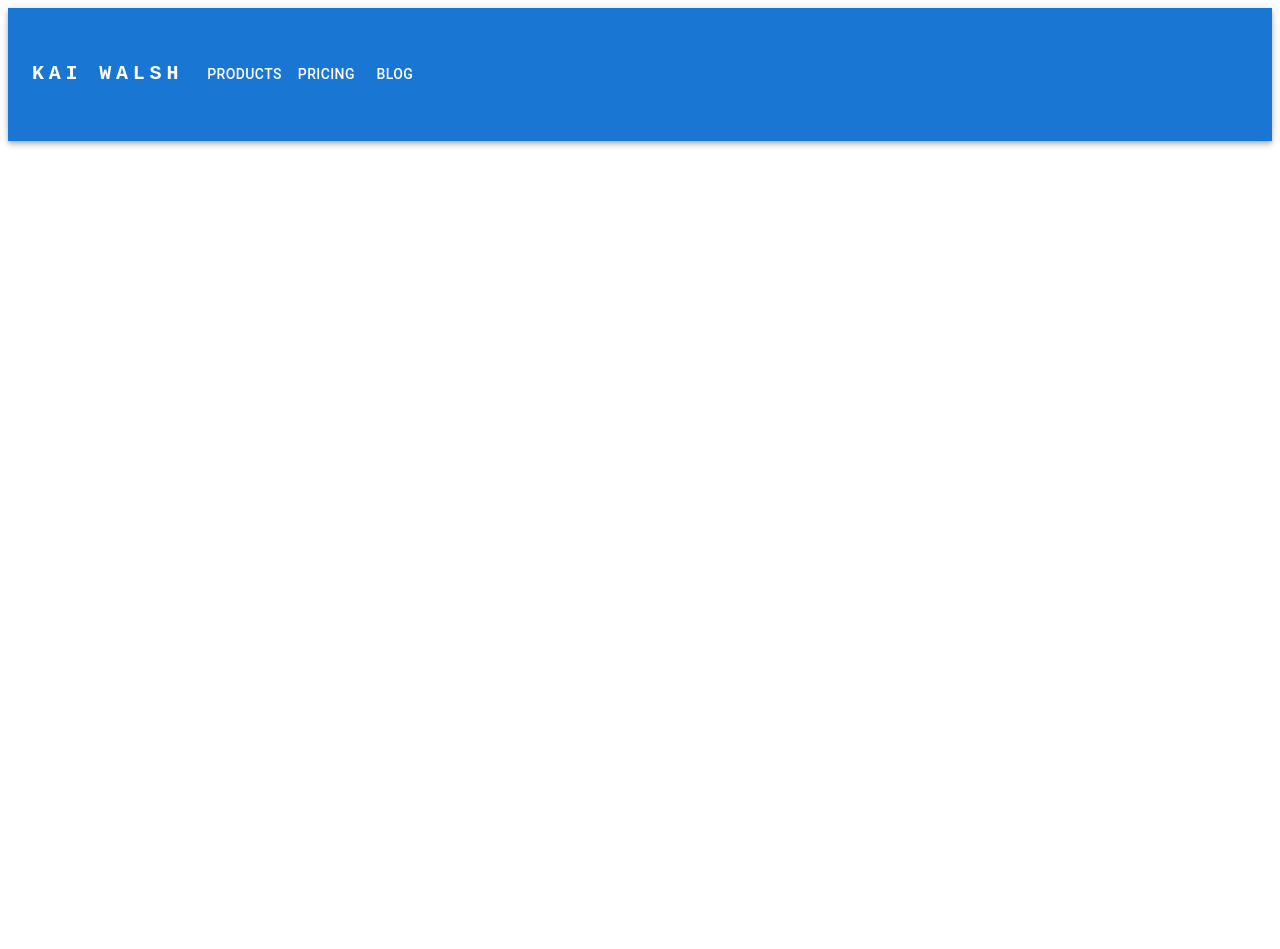
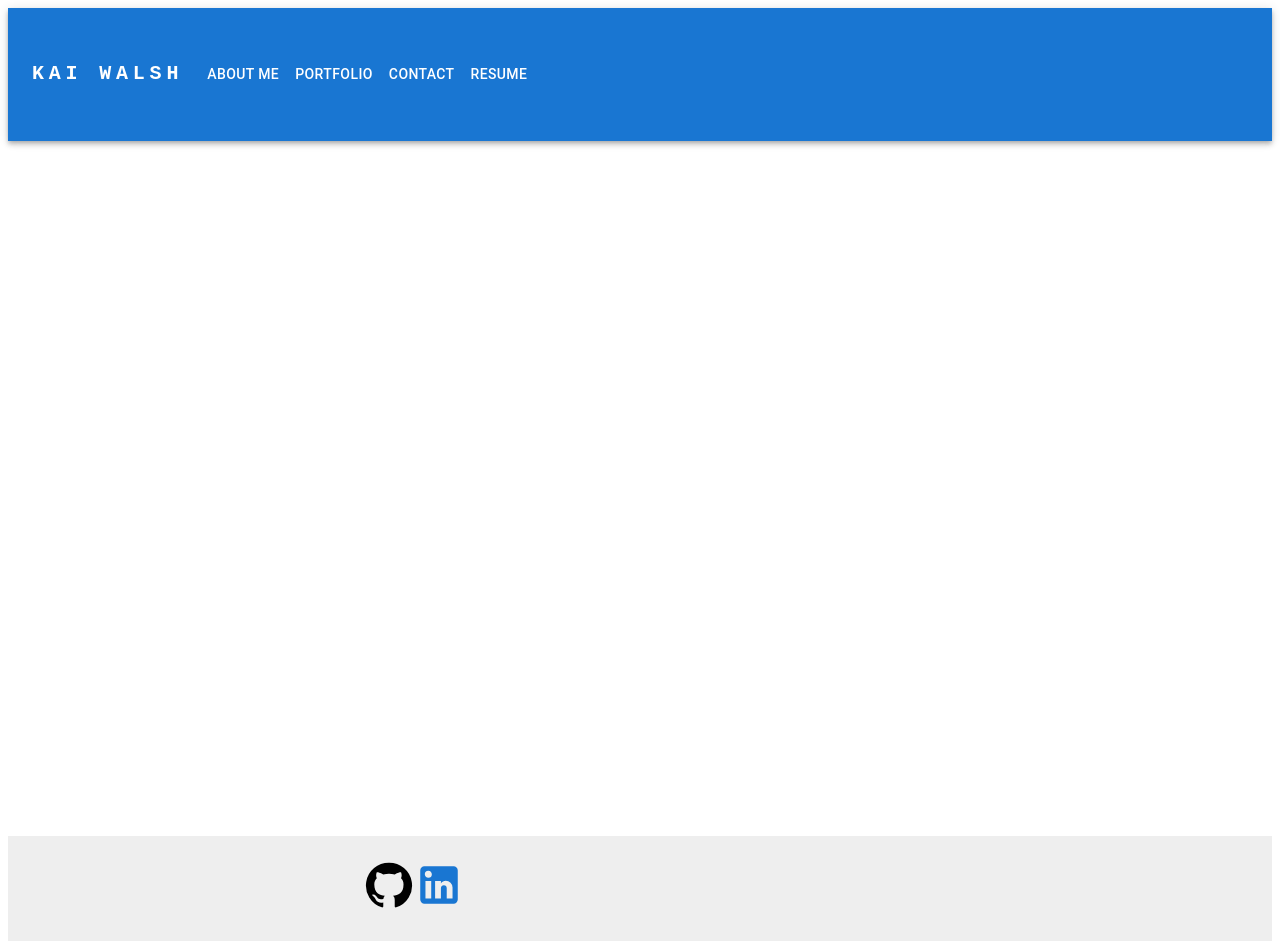
Before and after one commit to kaiwalsh1/react-portfolio, a React (Create React App) app: page / in a window 1280 px wide. Before the commit the page ends 800 px from the top, so only its background shows below. Built offline with nearby package versions, Linux system fonts and the light colour scheme.

Commit message:
created footer

```diff
--- a/src/App.js
+++ b/src/App.js
@@ -9,6 +9,8 @@ export const App = () => {
   return (
     <div>
       <Header/>
+
+      <Footer/>
     </div>
   );
 };
--- a/src/components/Footer.js
+++ b/src/components/Footer.js
@@ -1,5 +1,43 @@
+import GitHubIcon from '@mui/icons-material/GitHub';
+import LinkedInIcon from '@mui/icons-material/LinkedIn';
+import * as React from 'react';
+import Box from '@mui/material/Box';
+import Typography from '@mui/material/Typography';
+import Container from '@mui/material/Container';
+import Link from '@mui/material/Link';
+
 export const Footer = () => {
-
+    return (
+        <div>
+            <Box
+                sx={{
+                    display: 'flex',
+                    flexDirection: 'column',
+                    minHeight: '100vh',
+                }}
+            >
+                <Box
+                    component="footer"
+                    sx={{
+                        py: 3,
+                        px: 2,
+                        mt: 'auto',
+                        backgroundColor: (theme) =>
+                            theme.palette.mode === 'light'
+                                ? theme.palette.grey[200]
+                                : theme.palette.grey[800],
+                    }}
+                >
+                    <Container maxWidth="sm">
+                        <Typography>
+                            <GitHubIcon sx={{ fontSize: 50 }}  />
+                            <LinkedInIcon sx={{ fontSize: 50 }} color="primary" />
+                        </Typography>
+                    </Container>
+                </Box>
+            </Box>
+        </div>
+    );
 };
 
 export default Footer;
--- a/src/components/Header.js
+++ b/src/components/Header.js
@@ -13,7 +13,7 @@ import Tooltip from '@mui/material/Tooltip';
 import MenuItem from '@mui/material/MenuItem';
 import AdbIcon from '@mui/icons-material/Adb';
 
-const pages = ['Products', 'Pricing', 'Blog'];
+const pages = ['About Me', 'Portfolio', 'Contact', 'Resume'];
 const settings = ['Profile', 'Account', 'Dashboard', 'Logout'];
 
 
@@ -57,7 +57,7 @@ const settings = ['Profile', 'Account', 'Dashboard', 'Logout'];
                             KAI WALSH
                         </Typography>
 
-                        {/* <Box sx={{ flexGrow: 1, display: { xs: 'flex', md: 'none' } }}>
+                        <Box sx={{ flexGrow: 1, display: { xs: 'flex', md: 'none' } }}>
                             <IconButton
                                 size="large"
                                 aria-label="account of current user"
@@ -92,7 +92,7 @@ const settings = ['Profile', 'Account', 'Dashboard', 'Logout'];
                                     </MenuItem>
                                 ))}
                             </Menu>
-                        </Box> */}
+                        </Box>
                         <AdbIcon sx={{ display: { xs: 'flex', md: 'none' }, mr: 1 }} />
                         <Typography
                             variant="h5"
```
Also changed, not shown: src/components/Project.js (line endings or trailing spaces).
